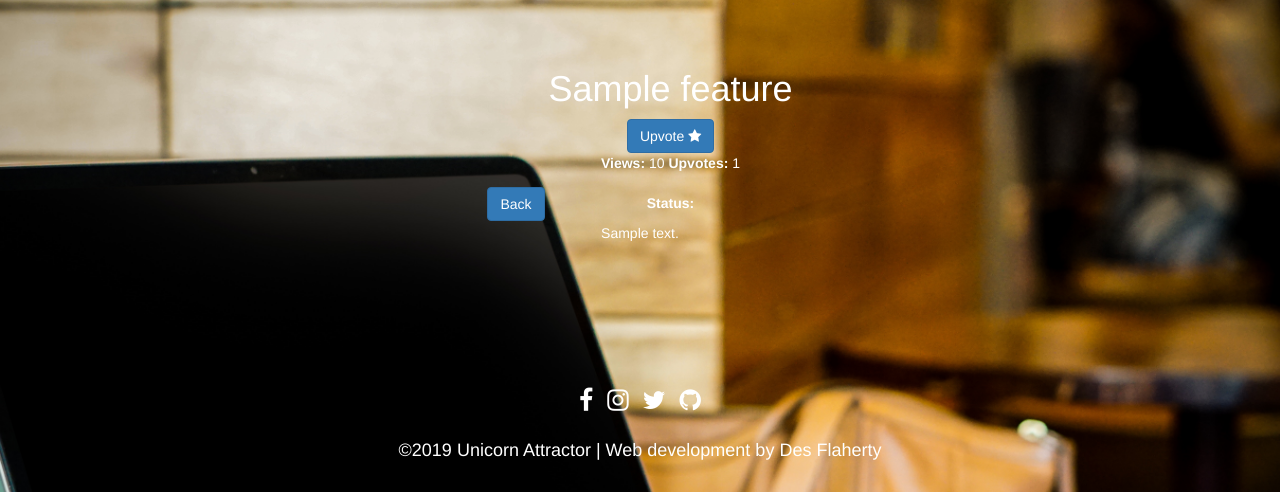
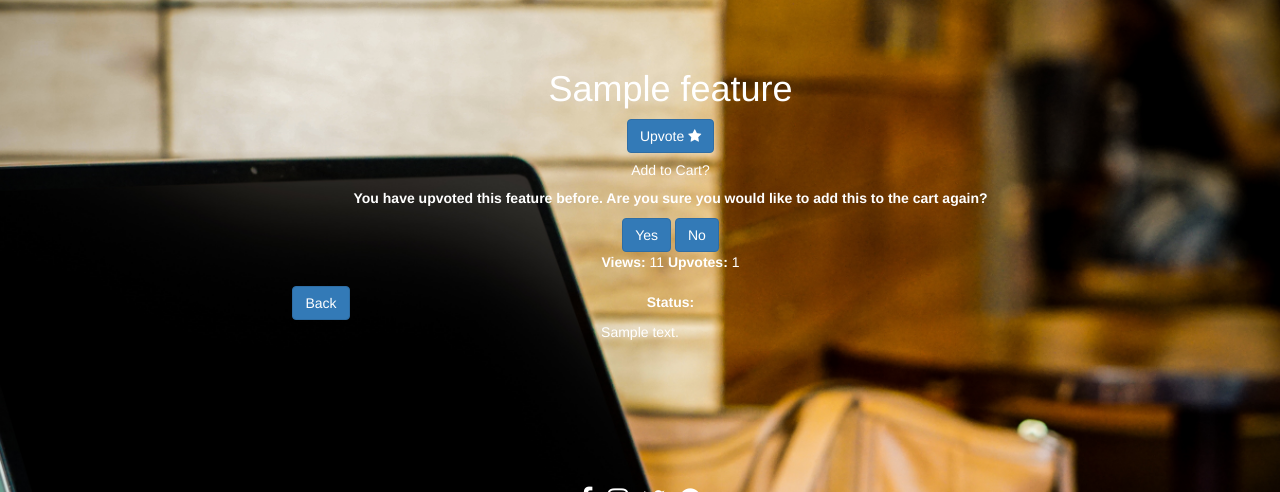
Before and after one commit to desflaherty/Unicorn_issue_tracker, a Django app: page /features/feature_detail/1/ in a window 1280 px wide. Shown: the part 51-543 px from the top of the page. Run offline with Django 3.2, Linux system fonts and the light colour scheme; a user stored in the database is signed in; tables that the repository leaves empty hold one stand-in row (values such as "Sample post"); some libraries are stand-ins or nearby versions.

Commit message:
adding view counter functionality to feature details

```diff
--- a/features/templates/feature_details.html
+++ b/features/templates/feature_details.html
@@ -14,12 +14,51 @@
         {% endif %}
 
         {% if user.is_authenticated %}
+        {% if items.id not in upvote_list %}
+
         <form class='inline' method="post" action="{% url 'add_to_cart' items.id %}">
             {% csrf_token %}
             <input type="hidden" name="quantity" value="1">
+
+        {% if upvoted %}
+
+        <div id="repeated-upvote-btn" class='btn btn-primary'>Upvote <i class="fa fa-star" aria-hidden="true"></i></div>
+
+            <div class="upvote-btn-hidden">
+                <div class="upvote-confirm">
+
+                    <div class="card-header bg-dark center">
+                        <h5>Add to Cart?</h5>
+                    </div>
+
+                    <p><b>You have upvoted this feature before. Are you sure you would like to add this to the cart
+                            again?</b>
+                    </p>
+
+                    <button type='submit' class='btn btn-primary'>Yes</button>
+                    <div id='upvote-no' class='btn btn-primary'>No</div>
+
+                </div>
+            </div>
+
+            {% else %}
+
+
             <button type='submit' class='btn btn-primary'>Upvote <i class="fa fa-star" aria-hidden="true"></i></button>
-        </form>
+
         {% endif %}
+
+         </form>
+
+        {% else %}
+        <a class="btn btn-primary" href='{% url "view_cart" %}'><b>In Cart <i class="fa fa-shopping-cart" aria-hidden="true"></i></b></a>
+        {% endif %}
+
+        {% else %}
+        <div class='btn btn-secondary'>Upvote <i class="fa fa-star" aria-hidden="true"></i></div>
+        {% endif %}
+
+
 
         <br>
 
--- a/features/views.py
+++ b/features/views.py
@@ -1,8 +1,10 @@
 from django.shortcuts import render,reverse,redirect, get_object_or_404
+from .forms import FeaturesForm
 from django.contrib.auth.decorators import login_required
 from .models import Features, UpvoteFeature
 from django.contrib.auth.models import User
-from .forms import FeaturesForm
+from django.utils import timezone
+
 
 def all_features(request):
     features = Features.objects.all()
@@ -23,6 +25,7 @@
         if item == user:
             upvoted = True
 
+    features.views += 1
     features.save()
 
 
@@ -47,16 +50,25 @@
             form = form.save(commit=False)
         if user == 'admin' or user == 'testadmin':
                 form.status = request.POST.get('status')
-
+                if str(form.status) == 'Doing':
+                    form.waiting_date = None
+                    form.in_progress_date = timezone.now()
+                elif str(form.status) == 'Done':
+                    form.in_progress_date = None
+                    form.completion_date = timezone.now()
         if features == None:
                 form.username = request.user
+                form.views = -1
+                form.created_date = timezone.now()
+                form.waiting_date = timezone.now()
                 form.save()
                 return redirect(reverse(all_features))
 
         else:
                 form.username = features.username
+                form.views -= 1
                 form.save()
-                return redirect(features, id)
+                return redirect(feature_detail, id)
 
     else:
         form = FeaturesForm(instance=features)
```
